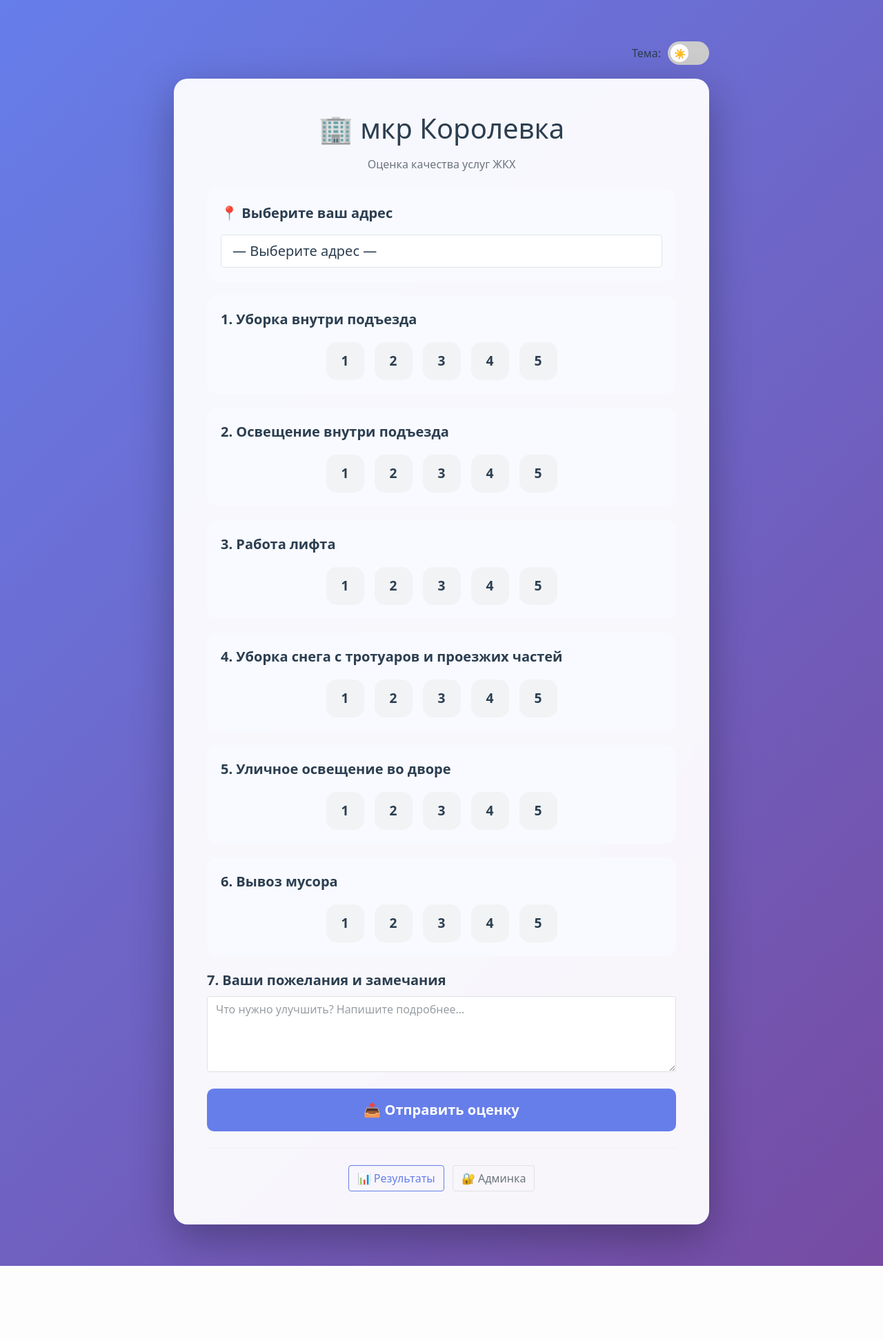
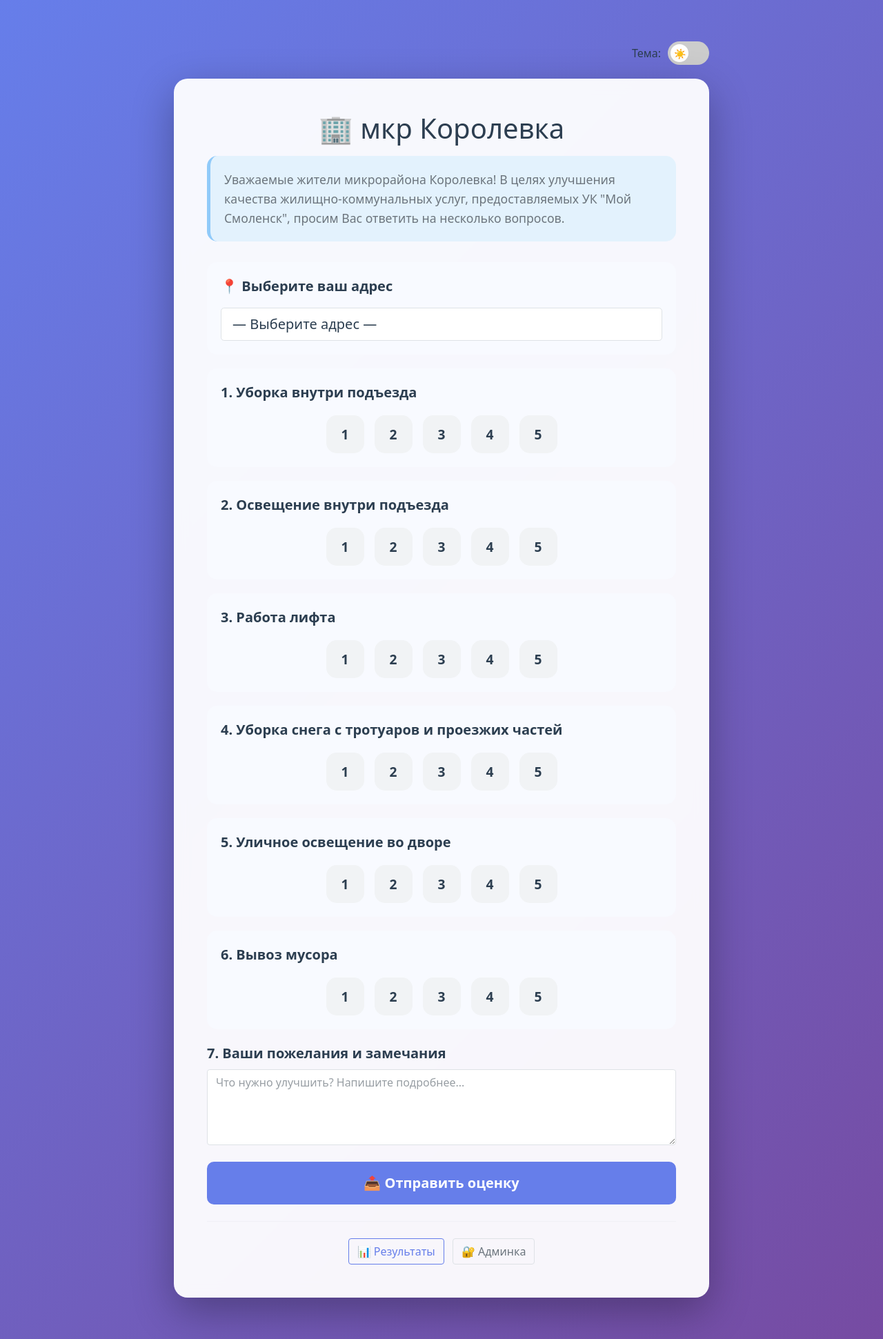
Before and after one commit to daniilkol135/jkh-korolevka, a Flask app: page / in a window 1280 px wide. Shown: the whole page at 69% size. Before the commit the page ends 1835 px from the top, so only its background shows below. Run offline with Flask 3, Linux system fonts and the light colour scheme.

Commit message:
Update index.html

```diff
--- a/templates/index.html
+++ b/templates/index.html
@@ -22,6 +22,8 @@
             --border-color: #dee2e6;
             --link-color: #667eea;
             --select-bg: white;
+            --welcome-bg: #e3f2fd;
+            --welcome-border: #90caf9;
         }
 
         /* ======== ТЁМНАЯ ТЕМА ======== */
@@ -40,6 +42,8 @@
             --border-color: #4a4f62;
             --link-color: #a29bfe;
             --select-bg: #2a2f3f;
+            --welcome-bg: #1e3a5f;
+            --welcome-border: #2d4b75;
         }
 
         body {
@@ -65,6 +69,19 @@
         }
         p, .text-muted {
             color: var(--text-muted) !important;
+        }
+        .welcome-message {
+            background: var(--welcome-bg);
+            border-left: 5px solid var(--welcome-border);
+            padding: 20px;
+            border-radius: 15px;
+            margin-bottom: 30px;
+            color: var(--text-color);
+        }
+        .welcome-message p {
+            margin-bottom: 0;
+            font-size: 1.1rem;
+            line-height: 1.6;
         }
         .question-item {
             background: var(--question-bg);
@@ -236,7 +253,11 @@
 
         <div class="card p-5">
             <h1 class="text-center mb-3">🏢 мкр Королевка</h1>
-            <p class="text-center mb-4">Оценка качества услуг ЖКХ</p>
+
+            <!-- ПРИВЕТСТВЕННЫЙ ТЕКСТ -->
+            <div class="welcome-message">
+                <p>Уважаемые жители микрорайона Королевка! В целях улучшения качества жилищно-коммунальных услуг, предоставляемых УК "Мой Смоленск", просим Вас ответить на несколько вопросов.</p>
+            </div>
 
             <form action="/submit" method="post">
                 <!-- ВЫБОР АДРЕСА -->
@@ -301,7 +322,7 @@
                     </div>
                 </div>
 
-                <!-- 4. Уборка снега с тротуаров и проезжих частей -->
+                <!-- 4. Уборка снега -->
                 <div class="question-item">
                     <label class="form-label fw-bold fs-5">4. Уборка снега с тротуаров и проезжих частей</label>
                     <div class="rating-group">
@@ -318,7 +339,7 @@
                     </div>
                 </div>
 
-                <!-- 5. Уличное освещение во дворе -->
+                <!-- 5. Уличное освещение -->
                 <div class="question-item">
                     <label class="form-label fw-bold fs-5">5. Уличное освещение во дворе</label>
                     <div class="rating-group">
```
